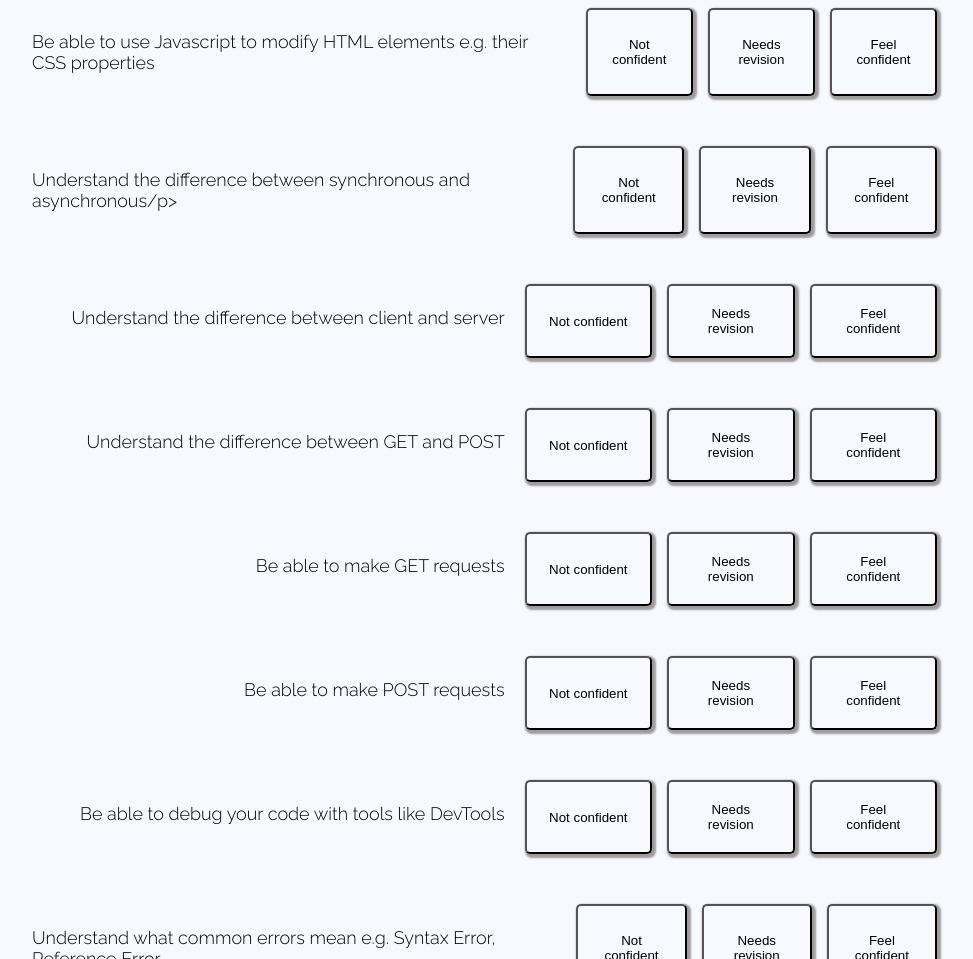
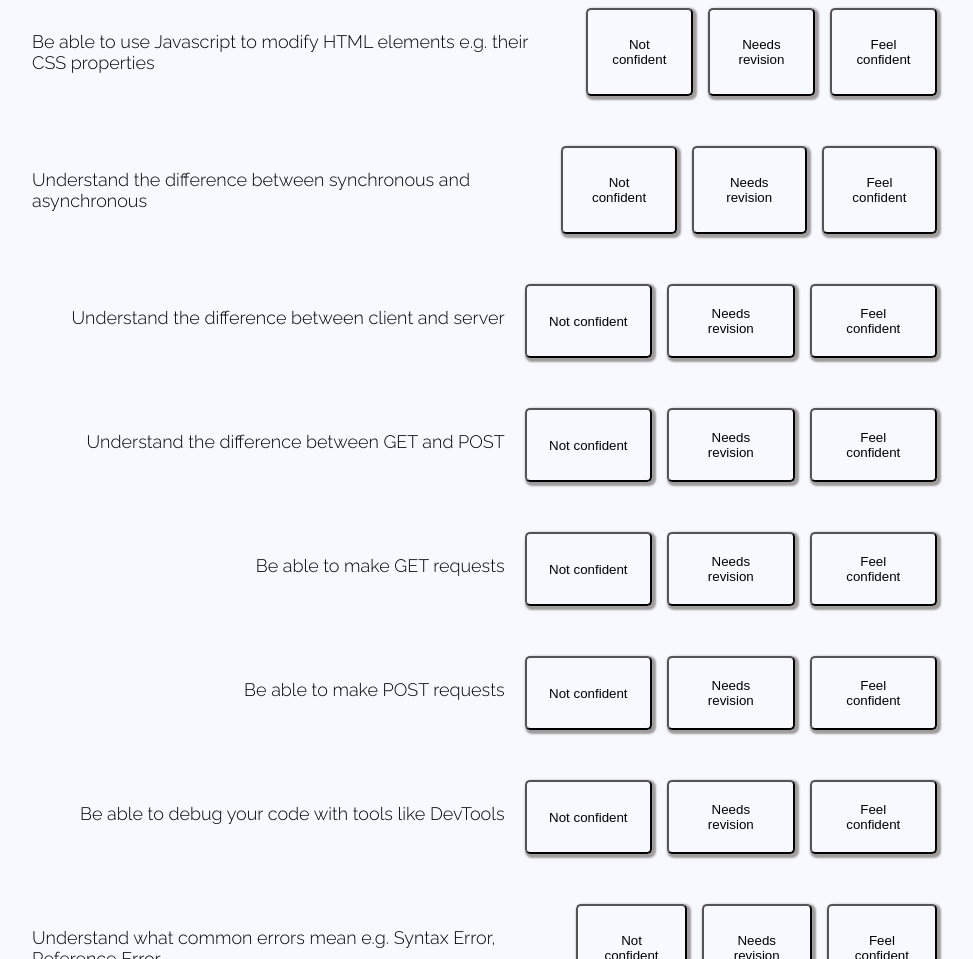
Before and after one commit to Augs0/cyf-knowledge-checklist, a website built with Parcel: page index.html in a window 1280 px wide. Shown: the part 8994-9953 px from the top of the page, without its empty margins (38-1011 px from the left). Built offline with nearby package versions, Linux system fonts and the light colour scheme.

Commit message:
Close tag

```diff
--- a/index.html
+++ b/index.html
@@ -560,7 +560,7 @@
             </div>
         </article>
         <article class="checklist-item">
-          <p>Understand the difference between synchronous and asynchronous/p>
+          <p>Understand the difference between synchronous and asynchronous</p>
           <div role="menu" class="options">
             <button role="menu-option" class="red-light">Not confident</button>
                 <button role="menu-option" class="yellow-light">Needs revision</button>
```
